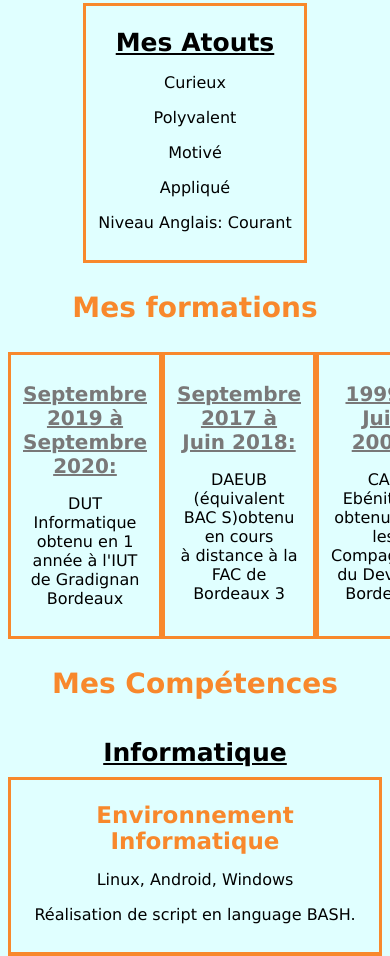
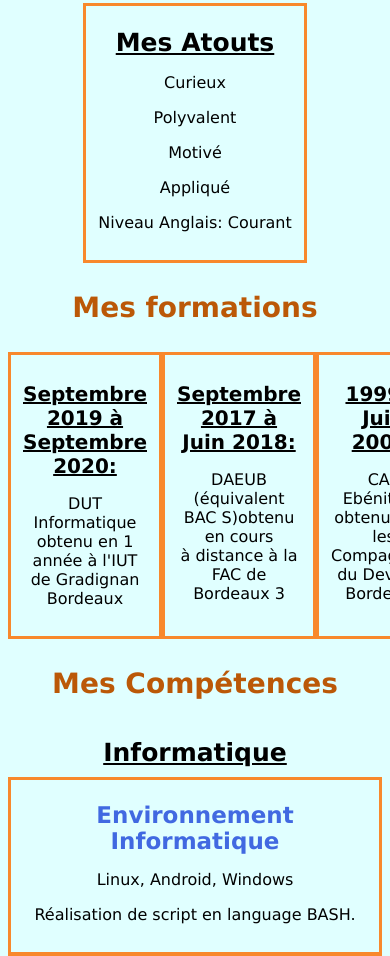
Before and after one commit to Gattogab/MonCV.frama.io, a plain HTML site: page index.html in a window 390 px wide. Shown: the part 1613-2569 px from the top of the page. Drawn offline with Linux system fonts and the light colour scheme.

Commit message:
dernières amélioration(enfin, peut être)

```diff
--- a/index.css
+++ b/index.css
@@ -263,7 +263,7 @@ body{
         h3{
             text-align: center;
             font-size: 28px;
-            color: rgb(248, 136, 44);
+            color: rgb(187, 88, 7);
             font-family: 'Lucida Sans', 'Lucida Sans Regular', 'Lucida Grande', 'Lucida Sans Unicode', Geneva, Verdana, sans-serif;
         }
 
@@ -278,7 +278,7 @@ body{
         }
 
         h5{
-            color:rgb(248, 136, 44);
+            color:royalblue;
             text-align: center;
             font-size: 23px;
             margin-bottom: 10px;
@@ -287,7 +287,7 @@ body{
         }
 
         h6{
-            color: rgb(121, 120, 120);
+            color: black;
             font-size: 20px;
             text-decoration: underline;
             margin-top: 15px;
```
